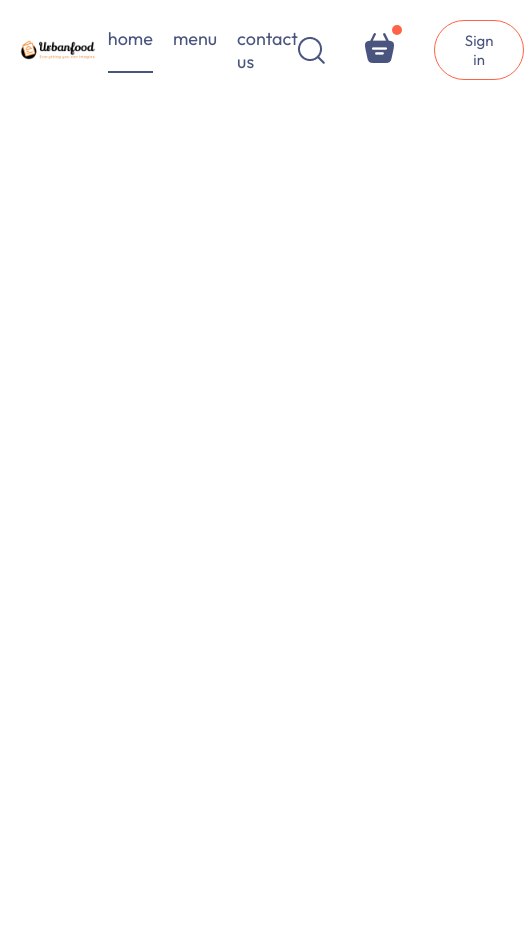
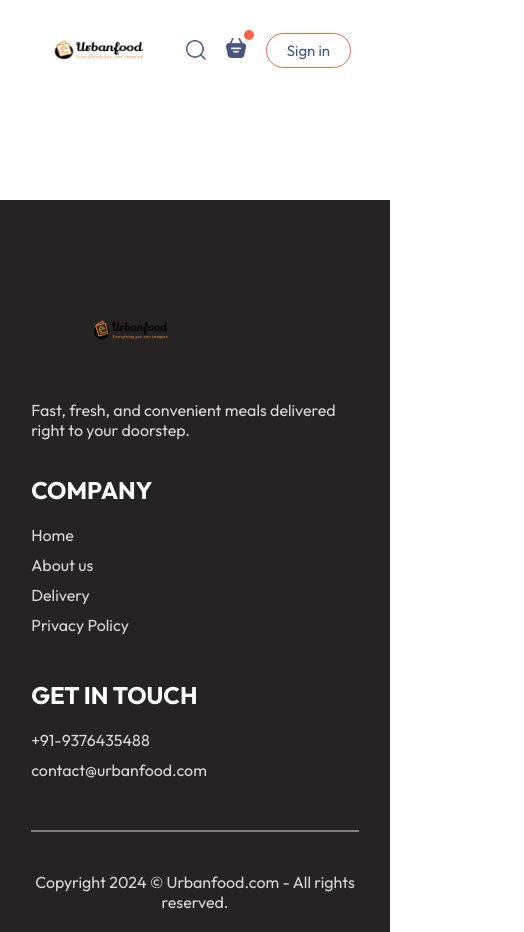
Before and after one commit to tontepuanvila/urban-food, a React (Vite) app in the folder frontend/: page /order in a window 390 px wide. Shown: the whole page, 524 px wide, since content can reach past the window. Before the commit the page ends 844 px from the top, so only its background shows below. Built offline with nearby package versions, Linux system fonts and the light colour scheme.

Commit message:
Footer UI

```diff
--- a/frontend/src/App.jsx
+++ b/frontend/src/App.jsx
@@ -4,9 +4,11 @@ import { Routes,Route } from 'react-router-dom'
 import Home from './pages/Home/Home'
 import PlaceOrder from './pages/PlaceOrder/PlaceOrder'
 import Cart from './pages/Cart/Cart'
+import Footer from './components/Footer/Footer'
 
 const App = () => {
   return (
+    <>
     <div className='app'>
       <Navbar/>
       <Routes>
@@ -15,6 +17,8 @@ const App = () => {
         <Route path='/order' element={<PlaceOrder/>}/>
       </Routes>
     </div>
+      <Footer/>
+    </>
   )
 }
 
--- /dev/null
+++ b/frontend/src/components/Footer/Footer.css
@@ -0,0 +1,72 @@
+.footer{
+    color: #d9d9d9;
+    background-color: #323232;
+    display: flex;
+    flex-direction: column;
+    align-items: center;
+    gap: 20px;
+    padding: 20px 8vw;
+    padding-top: 80px;
+    margin-top: 100px;
+}
+.footer-content{
+    width: 100%;
+    display: grid;
+    grid-template-columns: 2fr 1fr 1fr;
+    gap: 80px;
+}
+.footer-content-left , .footer-content-right , .footer-content-center {
+    display: flex;
+    flex-direction: column;
+    align-items: start;
+    gap: 20px;
+}
+.footer-content-left li, .footer-content-right li, .footer-content-center li {
+    list-style: none;
+    margin-bottom: 10px;
+    cursor: pointer;
+}
+.footer-content-right h2, .footer-content-center h2 {
+    color: white;
+}
+.footer hr{
+    width: 100%;
+    height: 2px;
+    margin: 20px 0;
+    background-color: grey;
+    border: none;
+}
+
+.logofooter{
+    width: 200px;
+  height: 100px;
+  object-fit: contain;
+}
+
+:root .footer {
+    background-color: #252323;
+}
+
+.lightcolors .footer {
+    background-color: #323232;
+}
+
+:root .logofooter {
+    filter: var(--logos-filter);
+}
+
+.lightcolors .logofooter {
+    filter: none;
+}
+
+
+@media (max-width:750px) {
+    .footer-content{
+        display: flex;
+        flex-direction: column;
+        gap: 35px;
+    }
+    .footer-copyright{
+        text-align: center;
+    }
+}
--- /dev/null
+++ b/frontend/src/components/Footer/Footer.jsx
@@ -0,0 +1,37 @@
+import React from 'react'
+import './Footer.css'
+import { assets } from '../../assets/assets'
+
+const Footer = () => {
+  return (
+    <div className='footer' id='footer'>
+    <div className="footer-content">
+      <div className="footer-content-left">
+          <img className='logofooter' src={assets.logo} alt="" />
+          <p>Fast, fresh, and convenient meals delivered right to your doorstep.</p>
+      </div>
+      <div className="footer-content-center">
+          <h2>COMPANY</h2>
+          <ul>
+            <li>Home</li>
+            <li>About us</li>
+            <li>Delivery</li>
+            <li>Privacy Policy</li>
+          </ul>
+      </div>
+      <div className="footer-content-right">
+          <h2>GET IN TOUCH</h2>
+          <ul>
+            <li>+91-9376435488</li>
+            <li>contact@urbanfood.com</li>
+          </ul>
+      </div>
+    </div>
+    <hr/>
+    <p className='footer-copyright'>Copyright 2024 © Urbanfood.com - All rights reserved.</p>
+
+    </div>
+  )
+}
+
+export default Footer
--- a/frontend/src/components/Navbar/Navbar.css
+++ b/frontend/src/components/Navbar/Navbar.css
@@ -66,3 +66,48 @@
     top: -8px;
     right: -8px;
 }
+
+@media (max-width:1050px) {
+    .navbar .logo{
+        width: 140px;
+    }
+    .navbar-menu{
+        gap: 20px;
+        font-size: 17px;
+    }
+    .navbar-right{
+        gap: 30px;
+    }
+    .navbar-right img{
+        width: 22px;
+    }
+    .navbar-right button{
+        padding: 8px 25px;
+    }
+}
+
+@media (max-width:900px) {
+    .navbar .logo{
+        width: 120px;
+    }
+    .navbar-menu{
+        gap: 15px;
+        font-size: 16px;
+    }
+    .navbar-right{
+        gap: 20px;
+    }
+    .navbar-right img{
+        width: 20px;
+    }
+    .navbar-right button{
+        padding: 7px 20px;
+        font-size: 15px;
+    }
+}
+
+@media (max-width:750px) {
+    .navbar-menu{
+        display: none;
+    }
+}
--- a/frontend/src/components/Navbar/Navbar.jsx
+++ b/frontend/src/components/Navbar/Navbar.jsx
@@ -2,6 +2,7 @@ import React from 'react'
 import './Navbar.css'
 import {assets} from '../../assets/assets'
 import { useState } from 'react'
+import { Link } from 'react-router-dom'
 
 const Navbar = () => {
   const [menu,setMenu] = useState("home")
@@ -10,9 +11,9 @@ const Navbar = () => {
     <div className='navbar img-position-change'>
       <img src={assets.logo} alt="" className='logo img-style-change'/>
       <ul className='navbar-menu'>
-        <li onClick={()=>setMenu("home")} className={menu==="home"?"active":""}>home</li>
-        <li onClick={()=>setMenu("menu")} className={menu==="menu"?"active":""}>menu</li>
-        <li onClick={()=>setMenu("contact-us")} className={menu==="contact-us"?"active":""}>contact us</li>
+        <Link to='/' onClick={()=>setMenu("home")} className={menu==="home"?"active":""}>home</Link>
+        <a href='#explore-menu' onClick={()=>setMenu("menu")} className={menu==="menu"?"active":""}>menu</a>
+        <a href='#footer' onClick={()=>setMenu("contact-us")} className={menu==="contact-us"?"active":""}>contact us</a>
       </ul>
       <div className="navbar-right">
         <img src={assets.search_icon} alt="" className="" />
--- a/frontend/src/index.css
+++ b/frontend/src/index.css
@@ -5,6 +5,7 @@
   margin:0;
   box-sizing:border-box;
   font-family: Outfit;
+  scroll-behavior: smooth;
 }
 body{
   min-height:100vh;
@@ -14,6 +15,6 @@ a{
   color:inherit;
 }
 .app{
-  width: 96%;
+  width: 80%;
   margin: auto;
 }
```
